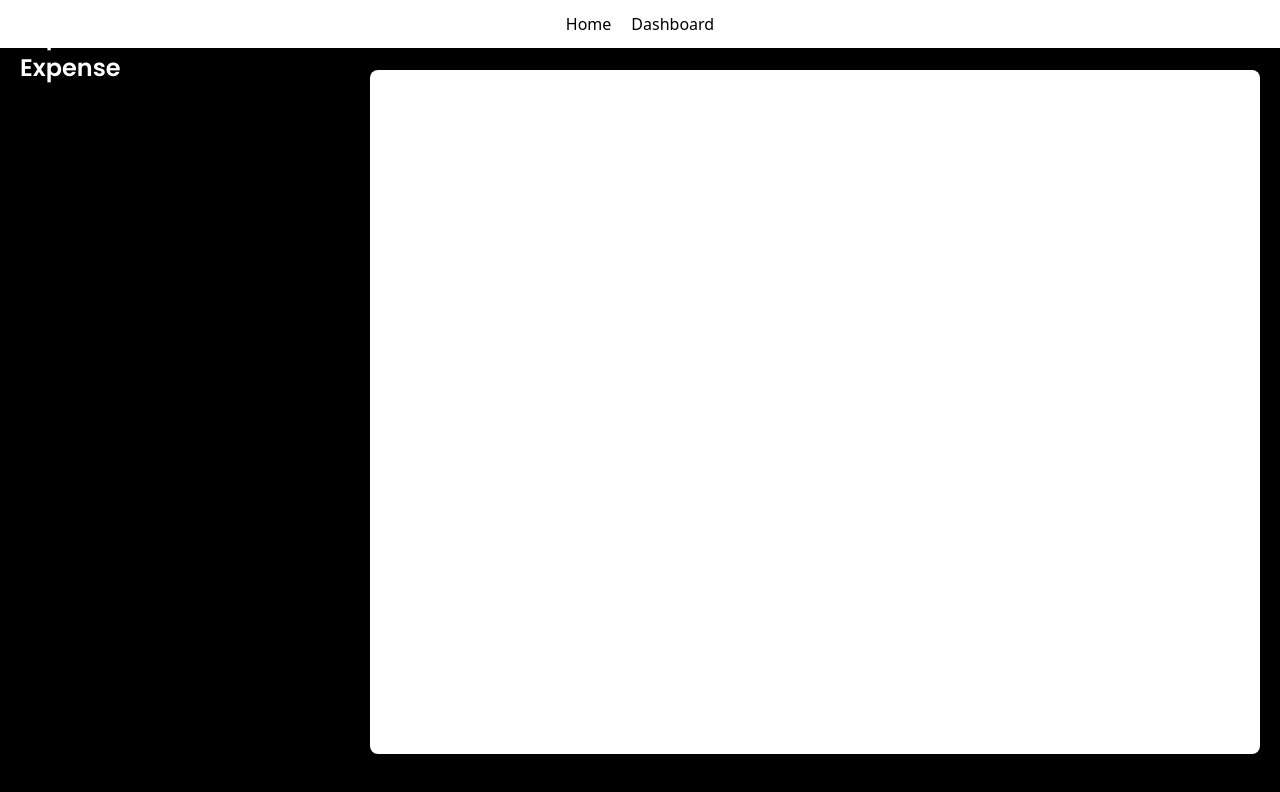
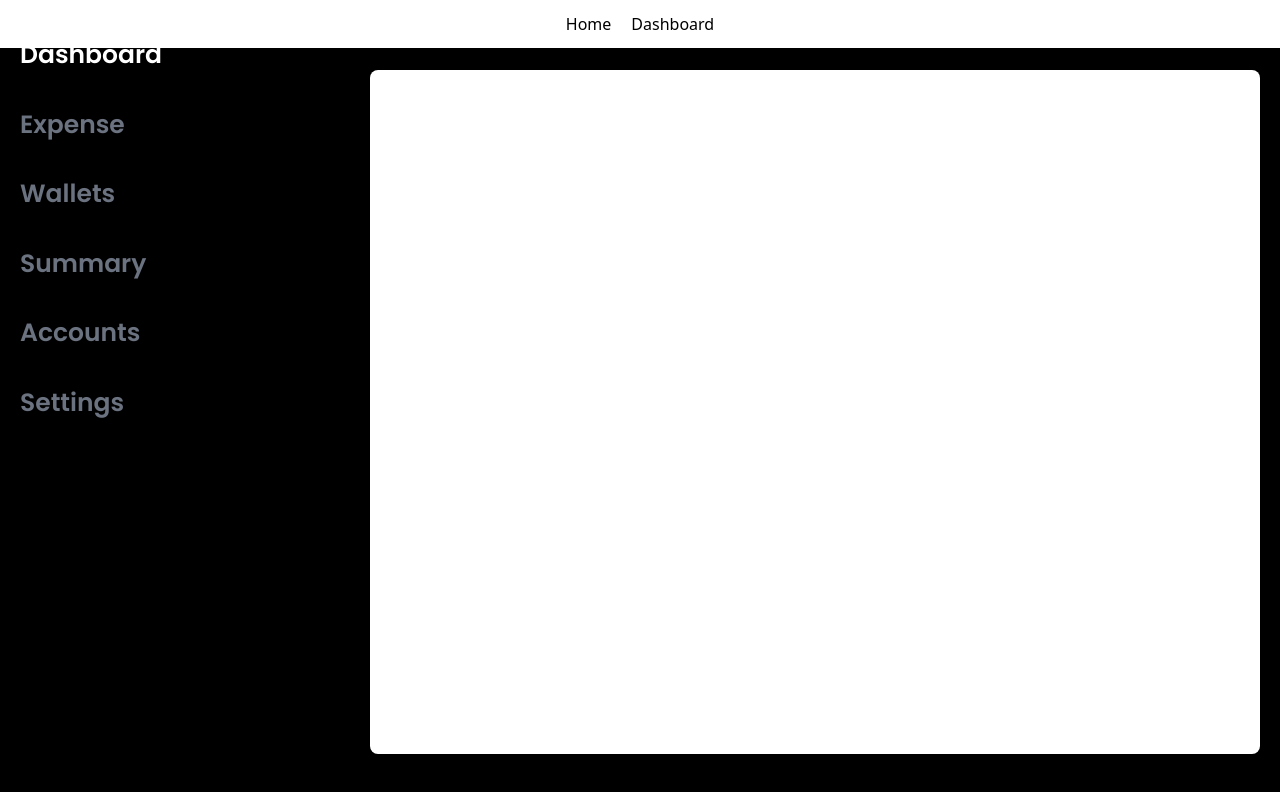
Before and after one commit to devjunaeid/expense-dashboard, a Vue app: page /dashboard in a window 1280 px wide. Shown: the top 792 px of the page. Built offline with nearby package versions, Linux system fonts and the light colour scheme; the HTML template or start-up script is replaced by a standard one.

Commit message:
Added: Acive link styling and defining other nav links.

```diff
--- a/src/components/Dashboard/nav/Links.vue
+++ b/src/components/Dashboard/nav/Links.vue
@@ -1,23 +1,39 @@
 <script setup>
 import { ref } from 'vue';
 import { RouterLink } from 'vue-router';
+
+// All nevigation link definition.
 const links = ref(
   [
-    { id: 1, title: "Expense", url: "/dashboard/expense" },
-    { id: 1, title: "Expense", url: "/dashboard/expense" }
+    { id: 1, title: "Dashboard", url: "/dashboard" },
+    { id: 2, title: "Expense", url: "/dashboard/expense" },
+    { id: 3, title: "Wallets", url: "/dashboard/walltes" },
+    { id: 4, title: "Summary", url: "/dashboard/summary" },
+    { id: 5, title: "Accounts", url: "/dashboard/accounts" },
+    { id: 6, title: "Settings", url: "/dashboard/settings" }
   ]
 )
 </script>
 
 <template>
-  <div class="w-full flex flex-col justify-start align-middle" v-for="(link, index) in links" :key="link.id">
 
-   <RouterLink class="text-2xl text-white font-semibold font-poppins" :to="link.url">{{ link.title }}</RouterLink>
+  <!-- Iterate over links array -->
+  <div class="w-full h-fit flex flex-col justify-start align-middle" v-for="(link, index) in links" :key="link.id">
+
+    <!-- Checking if the current url is the active url -->
+    <div v-if="$route.path == link.url" class="py-4">
+      <RouterLink class="text-[25px] text-white font-semibold font-poppins" :to="link.url">{{ link.title }}
+      </RouterLink>
+    </div>
+
+    <div v-else class="py-4">
+      <RouterLink class="text-[25px] text-gray-500 font-semibold font-poppins" :to="link.url">{{ link.title }}
+      </RouterLink>
+    </div>
   </div>
 </template>
 
 <style scoped>
-
 .list-cont {
   width: 100%;
   text-align: left;
```
